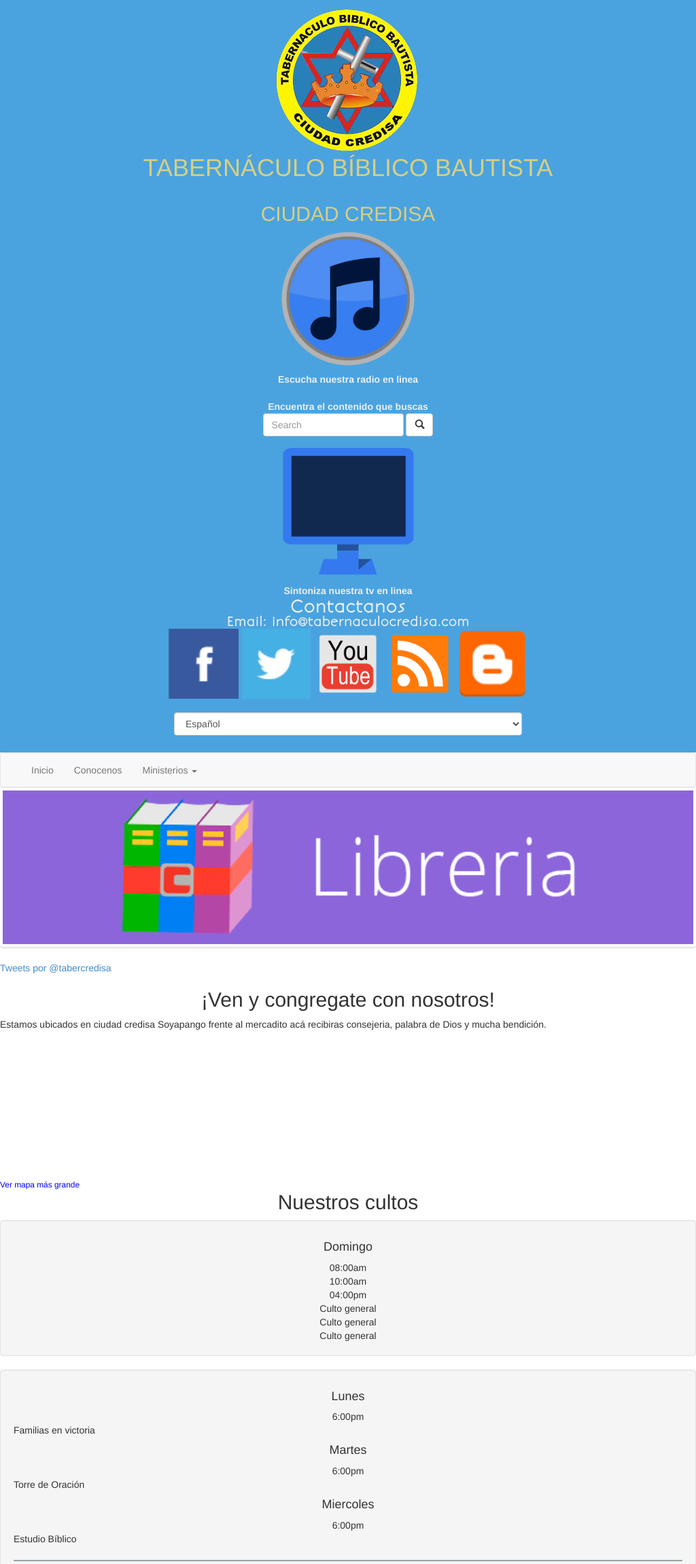
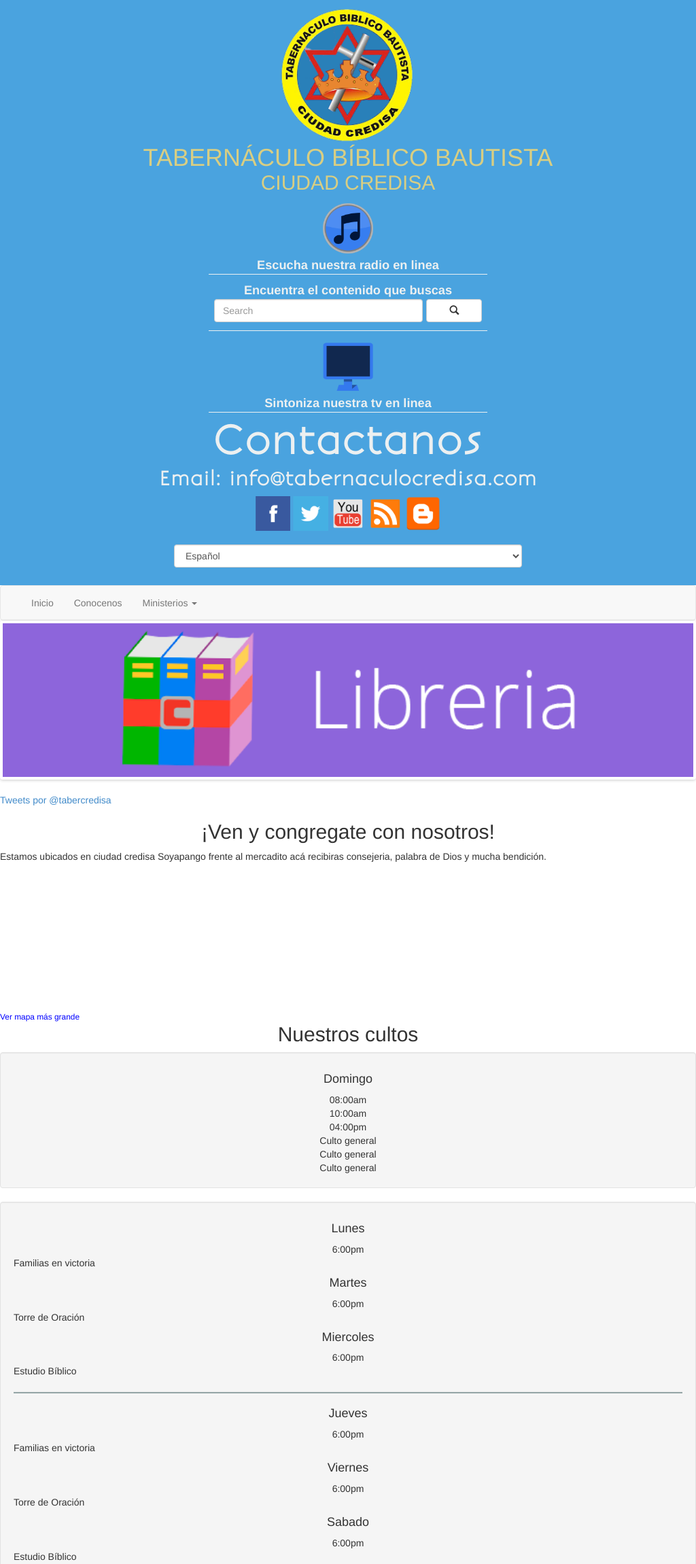
Before and after one commit to byronpenna/taber, a PHP site: page /taber/ in a window 1024 px wide; the page is wider, and only the part inside the window is pictured. Shown: the top 2301 px of that part at 68% size. Run offline with PHP 8.4, Linux system fonts and the light colour scheme; some libraries are stand-ins or nearby versions.

Commit message:
nice change
26/12/13 responsive design chace

```diff
--- a/site_media/css/style.css
+++ b/site_media/css/style.css
@@ -9,7 +9,7 @@ body{
 	padding: 0;
 }
 .subtextTitle{
-	padding-top: 3%;
+	/*padding-top: 3%;*/
 
 	/*background: green;*/
 }
@@ -41,6 +41,10 @@ h2 .titleText{
 .titleLogo{
 	margin: 0 auto;
 	padding: 0;
+	/*padding-top: 6%;*/
+	display: block;
+	vertical-align: middle;
+	width: 50%;
 }
 .titleBanner{
 	background: #4AA3DF;
@@ -98,14 +102,88 @@ h2 .titleText{
 .nav{
 	margin: 0;
 }
+
 @media(min-width: 1200px){
 	.titleLogo{
-		width: 40%;
+
 		/*background: green;*/
 	}
+
 }
+@media(min-width: 980px) and (max-width: 1200px){
+	.textBanner img{
+		width: 10%;
+	}
+	.titleLogo{
+		width: 20%;
+		padding: 0;
+	}
+	#listenMusicBanner{
+		/*display: inline-block;*/
+		/*background: pink;*/
+		/*vertical-align: top;*/
+		font-size: 1.3em;
+		width: 40%;
+		margin: 0 auto;
+		border-bottom: solid 1px;
+		margin-bottom: 1%;
+		margin-top: 1%;
+		/*background: gray;*/
+	}
+	#listenMusicBanner img{
+		width: 20%;
+	}
+	#hiddenInutil{
+		display: none;
+	}
+	#group-listenMusicBanner{
+		/*background: pink;
+		display: block;
+		margin: 0 auto;
+		padding-left: 2%;
+		width: 90%;*/
+	}
+	.contactTitleBanner{
+		margin-top: 1%;
+		margin-bottom: 1%;
+
+	}
+	.contactTitleBanner h3{
+		font-size: 4em;
+
+		/*letter-spacing: 20px;*/
+	}
+	.contactTitleBanner h4{
+		font-size: 2em;
+	}
+	.socialnetwork{
+		/*background: blue;*/
+	}
+	.socialnetwork img{
+		width: 5%;
+	}
+}
+
 /* small desktop or tablet */
 @media(min-width: 768px) and (max-width: 979px){
+	#spaceLogo{
+		display: block;
+		width: 95%;
+		margin: 0 auto;
+		/*background: pink;*/
+		padding: 0;
+	}
+	#spaceLogo img{
+		display: block;
+		margin: 0 auto;
+		width: 20%;
+		padding: 0;
+	}
+	#textBanner,#contact{
+		display: block;
+		width: 90%;
+		/*background: green;*/
+	}
 
 }
 /* tablet or smarthphone*/
--- a/site_media/index.html
+++ b/site_media/index.html
@@ -46,7 +46,7 @@
 					<a class="twitter-timeline" href="https://twitter.com/tabercredisa" data-widget-id="406912756248371200">Tweets por @tabercredisa</a>
 					<script>!function(d,s,id){var js,fjs=d.getElementsByTagName(s)[0],p=/^http:/.test(d.location)?'http':'https';if(!d.getElementById(id)){js=d.createElement(s);js.id=id;js.src=p+"://platform.twitter.com/widgets.js";fjs.parentNode.insertBefore(js,fjs);}}(document,"script","twitter-wjs");</script>
 				</div>
-				<!-- <div class="span6">
+				<div class="span6">
 					<div id="fb-root"></div>
 					<script>(function(d, s, id) {
 					  var js, fjs = d.getElementsByTagName(s)[0];
@@ -56,7 +56,7 @@
 					  fjs.parentNode.insertBefore(js, fjs);
 					}(document, 'script', 'facebook-jssdk'));</script>
 					<div class="fb-like-box" data-href="https://www.facebook.com/tabercredisa" data-colorscheme="light" data-show-faces="true" data-header="true" data-stream="false" data-show-border="false"></div>
-				</div> -->
+				</div>
 			</div>
 
 
--- a/views/layout/banner.html
+++ b/views/layout/banner.html
@@ -1,15 +1,14 @@
 <div class="row-fluid titleBanner">
-	  <div class="span3">
-	  	<div class="row">
-	  		<img src="{@html_path}/img/logo2.png" class="img-responsive titleLogo" >
+		<!-- id="group-listenMusicBanner" -->
+	  <div class="span3" id="spaceLogo" >
+	  	<!-- style="background:yellow;" -->
+	  	<div class="row-fluid"  >
+	  		<img src="site_media/img/logo2.png" class="img-responsive titleLogo" >
 	  	</div>
-	  	<div class="row text-center textBanner ">
-	  		<!-- <h2 class="colorye">Somos una iglesia al servicio de cristo</h2> -->
-	  	</div>
-	  	<!-- -->
 	  </div>
-	  <div class="span6 textBanner">
-	  	<div class="row">
+	  <!-- id="group-listenMusicBanner" -->
+	  <div class="span6 textBanner" id="textBanner">
+	  	<div class="row-fluid">
 	  		<div class="span12">
 	  			<h1 class="text-center titleText">
 			  		Tabernáculo Bíblico
@@ -17,63 +16,59 @@
 				</h1>
 	  		</div>
 	  	</div>
-	  	<div class="row">
+	  	<div class="row-fluid">
 	  		<div class="span12">
 	  			<h2 class="text-center titleText subtextTitle">
 		  			ciudad credisa
 		  		</h2>
 	  		</div>
-
 	  	</div>
-	  	<div class="row">
-	  		<div class="span4 text-center">
-	  			<div class="row">
+	  	<div class="row-fluid" id="group-listenMusicBanner">
+	  		<div class="span4 text-center" id="listenMusicBanner">
+	  			<div class="row-fluid">
 	  				<img src="site_media/img/radio.png" class="socialmedia">
 	  			</div>
-	  			<div class="row">
-	  				<span>
+	  			<div class="row-fluid text-justify" >
+	  				<span class="descriptionMedia">
 	  					Escucha nuestra radio en linea
 	  				</span>
 	  			</div>
 	  		</div>
-	  		<div class="span4">
-	  			<div class="row text-center" >
-	  				<div class="row">
+	  		<div class="span4" id="listenMusicBanner">
+	  			<div class="row-fluid text-center" >
+	  				<div class="row" id="hiddenInutil">
 	  					&nbsp
 	  				</div>
 	  				<div class="row">
 		  				Encuentra el contenido que buscas
 		  			</div>
-	  				<div class="row">
-		  				<form class="navbar-form navbar-left" role="search">
-		  					<div class="form-group">
-		  						<input type="text" class="form-control" placeholder="Search">
-		  					</div>
-		  					<button type="submit" class="btn btn-default">
-		  						<i class="glyphicon glyphicon-search"></i>
-		  					</button>
-		  				</form>
+	  				<div class="row-fluid" id="searchForm">
+	  					<input type="text" class="form-control" placeholder="Search" style="width:75%;display:inline-block;margin-bottom:3%;">
+	  					<button type="submit" class="btn btn-default" style="width:20%;display:inline-block;margin-bottom:3%;">
+	  						<i class="glyphicon glyphicon-search"></i>
+	  					</button>
 		  			</div>
 	  			</div>
 	  		</div>
-	  		<div class="span4 text-center">
-	  			<div class="row">
+	  		<div class="span4 text-center" id="listenMusicBanner">
+	  			<div class="row-fluid">
 	  				<img src="site_media/img/tv.png" class="socialmedia">
 	  			</div>
-	  			<div class="row">
+	  			<div class="row-fluid">
 	  				Sintoniza nuestra tv en linea
 	  			</div>
 	  		</div>
 	  	</div>
 	  </div>
-	  <div class="span3">
-	  	<div class="row text-center contactTitleBanner">
+	  <!-- id="group-listenMusicBanner" -->
+	  <div class="span3" id="contact">
+	  	<div class="row-fluid text-center contactTitleBanner" id="contact-group">
 	  		<h3>Contactanos</h3>
 	  	</div>
-	  	<div class="row text-center contactTitleBanner">
+	  	<div class="row-fluid text-center contactTitleBanner" id="contact-group">
 	  		<h4>Email: info@tabernaculocredisa.com</h4>
 	  	</div>
-	  	<div class="row socialnetwork text-center">
+	  	<div class="row-fluid socialnetwork text-center">
 	  		<div class="span12">
 	  			<a href="https://www.facebook.com/TabernaculoCiudadCredisaOficial" target="_blank" title="Facebook">
 					<img src="site_media/img/socialnetwork/fblogo2.png" class="socialmedia" alt="Facebook logo flat">
@@ -93,7 +88,7 @@
 	  		</div>
 
 	  	</div>
-	  	<div class="row text-center chancheLang">
+	  	<div class="row-fluid text-center chancheLang">
   			<form role="form">
 	  			<div class="form-group">
 	  				<select class="form-control">
--- a/views/layout/scripts.html
+++ b/views/layout/scripts.html
@@ -7,12 +7,12 @@
 	  ga('create', 'UA-46126114-1', 'tabernaculocredisa.com');
 	  ga('send', 'pageview');
 </script>
-<script type="text/javascript" src="{@html_path}/js/framework/jquery/jquery.js"></script>
+<script type="text/javascript" src="site_media/js/framework/jquery/jquery.js"></script>
 <!-- <script type="text/javascript" src="{@html_path}/js/jquery.util.js"></script> -->
 <!-- <script type="text/javascript" src="{@html_path}/js/functions.js"></script> -->
 <!-- <script type="text/javascript" src="{@html_path}/js/script.js"></script> -->
-<script type="text/javascript" src="{@html_path}/resources/bootstrap/js/bootstrap.js"></script>
-<link rel="stylesheet" type="text/css" href="{@html_path}/resources/bootstrap/css/bootstrap.css">
-<link rel="stylesheet" type="text/css" href="{@html_path}/resources/bootstrap/css/bootstrap-responsive.css">
-<link rel="stylesheet" type="text/css" href="{@html_path}/css/fonts.css">
-<link rel="stylesheet" type="text/css" href="{@html_path}/css/style.css">
+<script type="text/javascript" src="site_media/resources/bootstrap/js/bootstrap.js"></script>
+<link rel="stylesheet" type="text/css" href="site_media/resources/bootstrap/css/bootstrap.css">
+<link rel="stylesheet" type="text/css" href="site_media/resources/bootstrap/css/bootstrap-responsive.css">
+<link rel="stylesheet" type="text/css" href="site_media/css/fonts.css">
+<link rel="stylesheet" type="text/css" href="site_media/css/style.css">
```
